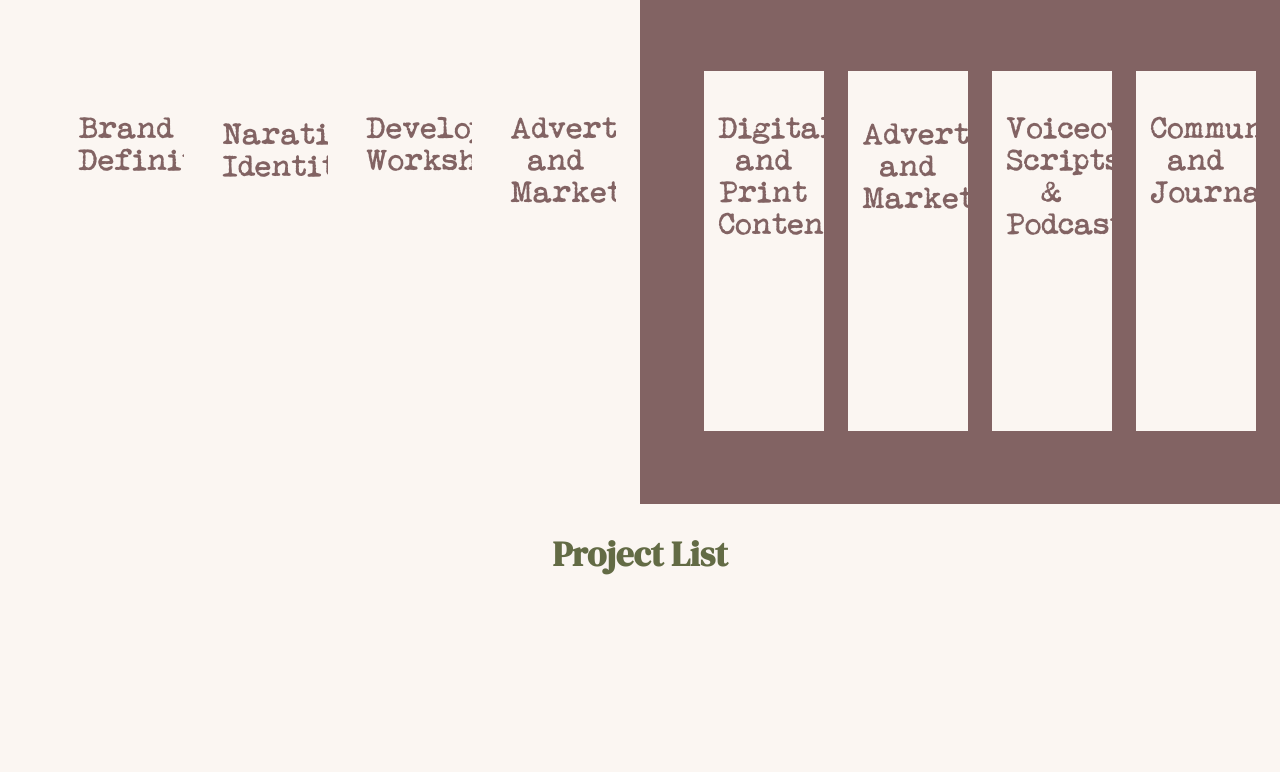
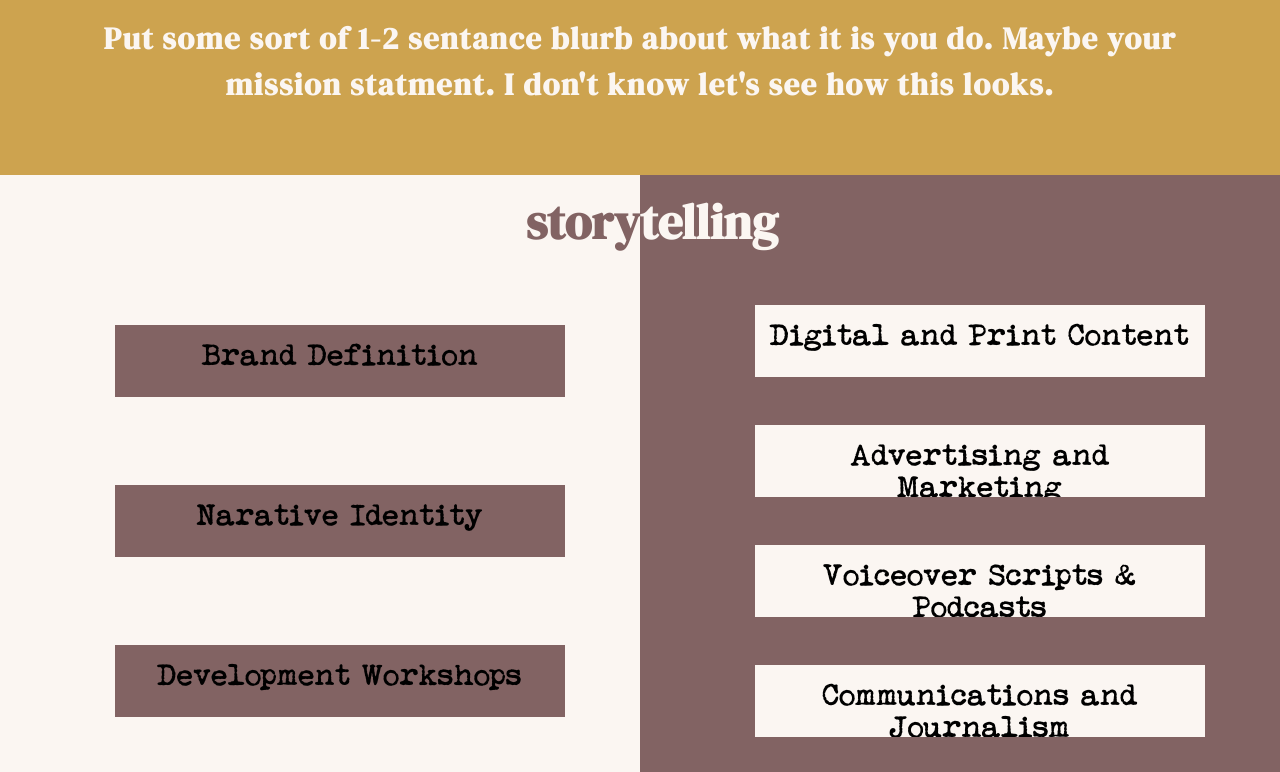
Before and after one commit to fu4303/natalia, a plain HTML site: page index.html in a window 1280 px wide. Shown: the part 696-1468 px from the top of the page. Drawn offline with nearby package versions, Linux system fonts and the light colour scheme.

Commit message:
add blurb and rotate service lists

```diff
--- a/index.html
+++ b/index.html
@@ -64,6 +64,12 @@
         </h2>
       </div>
     </section>
+    <section class="introBlurb">
+      <h3>
+        Put some sort of 1-2 sentance blurb about what it is you do. Maybe your
+        mission statment. I don't know let's see how this looks.
+      </h3>
+    </section>
     <section class="storytelling" id="what">
       <section class="storyServices">
         <h2 class="serviceListTitle">story</h2>
@@ -79,7 +85,7 @@
             </p>
           </li>
           <li class="serviceItem">
-            <h3 class="serviceTitle" id="webTitle">Narative Identity</h3>
+            <h3 class="serviceTitle">Narative Identity</h3>
             <p class="serviceBlurb">
               Behind every success story is a moving brand story. Our clients
               believe in the value they bring. We help them turn the rest of the
@@ -90,16 +96,6 @@
           </li>
           <li class="serviceItem">
             <h3 class="serviceTitle">Development Workshops</h3>
-            <p class="serviceBlurb">
-              Behind every success story is a moving brand story. Our clients
-              believe in the value they bring. We help them turn the rest of the
-              world into believers too. You may be multinational,
-              multi-disciplinary & multifaceted, but a thread runs through all
-              you do. We’ll find it.
-            </p>
-          </li>
-          <li class="serviceItem">
-            <h3 class="serviceTitle">Advertising and Marketing</h3>
             <p class="serviceBlurb">
               Behind every success story is a moving brand story. Our clients
               believe in the value they bring. We help them turn the rest of the
@@ -126,7 +122,7 @@
             </div>
           </li>
           <li class="tellingServiceItem">
-            <h3 class="serviceTitle" id="webTitle">
+            <h3 class="serviceTitle">
               Advertising and Marketing
             </h3>
             <p class="tellingServiceBlurb">
@@ -172,6 +168,11 @@
     <section class="contact" id="coffee">
       <h2 class="contactMe">Contact</h2>
     </section>
+    <script
+      src="https://code.jquery.com/jquery-3.4.0.min.js"
+      integrity="sha256-BJeo0qm959uMBGb65z40ejJYGSgR7REI4+CW1fNKwOg="
+      crossorigin="anonymous"
+    ></script>
     <script src="script.js"></script>
   </body>
 </html>
--- a/style.css
+++ b/style.css
@@ -113,6 +113,20 @@ h2 {
   padding: 0;
 }
 
+.introBlurb {
+  height: 30vh;
+  background-color: #cda34f;
+  color: #fbf6f2;
+  font-family: 'DM Serif Display', serif;
+}
+
+.introBlurb h3 {
+  font-size: 2.2em;
+  padding: 10vh 7%;
+  line-height: 1.5em;
+  letter-spacing: 0.05em;
+}
+
 .storytelling {
   height: 75vh;
   display: grid;
@@ -135,36 +149,36 @@ h2 {
   grid-column: 2;
   align-self: center;
   display: flex;
-  flex-direction: row;
+  flex-direction: column;
   justify-content: space-evenly;
+  align-items: center;
   height: 80%;
 }
 
 .serviceItem,
 .tellingServiceItem {
   list-style: none;
-  width: 20%;
-  height: 75%;
+  width: 75%;
+  height: 15%;
   margin-top: auto;
   margin-bottom: auto;
   padding: 15px;
-  background-color: #fbf6f2;
   position: relative;
   overflow: hidden;
   opacity: 1;
+  background-color: #826363;
+  color: black;
+  transition: all ease-in-out 0.3s;
 }
 
 .tellingServiceItem {
-  background-image: url('photos/digital.jpg');
-  background-size: cover;
-  background-repeat: no-repeat;
-  background-position: bottom right;
+  background-color: #fbf6f2;
   position: relative;
 }
 
 .serviceBlurb,
 .tellingServiceBlurb {
-  color: #fbf6f2;
+  color: #826363;
   font-size: 0px;
   transition: all ease-in-out 0.6s;
 }
@@ -175,12 +189,8 @@ h2 {
 
 .serviceTitle {
   font-size: 2em;
-  margin-top: 30%;
+  margin: 0;
   transition: all ease-in-out 0.5s;
-}
-
-#webTitle {
-  margin-top: 37%;
 }
 
 .serviceListTitle {
@@ -195,26 +205,27 @@ h2 {
   text-align: left;
 }
 
+.serviceItem:hover,
+.tellingServiceItem:hover {
+  height: 50%;
+  transition: all ease-in-out 0.3s;
+}
+
 .serviceItem:hover .serviceTitle {
   margin-top: 0;
   transition: all ease-in-out 0.3s;
 }
 
-.serviceItem:hover #webTitle {
-  margin-top: 4%;
-  transition: all ease-in-out 0.3s;
-}
-
 .serviceItem:hover .serviceBlurb,
-.serviceItem:hover .tellingServiceBlurb {
-  font-size: 1em;
-  color: #636b45;
+.tellingServiceItem:hover .tellingServiceBlurb {
+  font-size: 1.3em;
+  color: black;
   transition: font-size ease-in-out 0.4s;
   transition: color ease-in-out 1s;
 }
 
 .serviceItem:hover .tellingServiceBlurb {
-  color: #826363;
+  color: black;
 }
 
 .projects {
```
